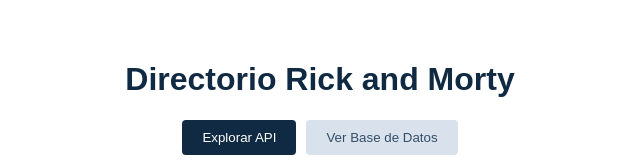
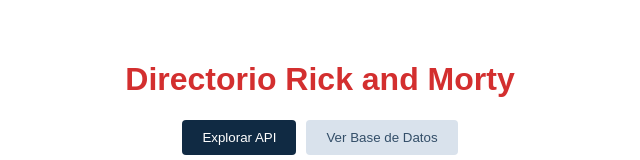
Before and after one commit to kachiliquingal/fullstack-chiliquinga, a React app in the folder frontend/: page / in a window 1280 px wide. Shown: the top 160 px of the page, without its empty margins (320-960 px from the left). Built offline with nearby package versions, Linux system fonts and the light colour scheme; no server answers; the HTML template or start-up script is replaced by a standard one.

Commit message:
feat(frontend): change header title color to red

```diff
--- a/frontend/src/App.jsx
+++ b/frontend/src/App.jsx
@@ -96,7 +96,7 @@
       }}
     >
       <header style={{ textAlign: "center", marginBottom: "30px" }}>
-        <h1 style={{ color: "#102a43" }}>Directorio Rick and Morty</h1>
+        <h1 style={{ color: "#d32f2f" }}>Directorio Rick and Morty</h1>
 
         <nav style={{ marginBottom: "20px" }}>
           <button
```
